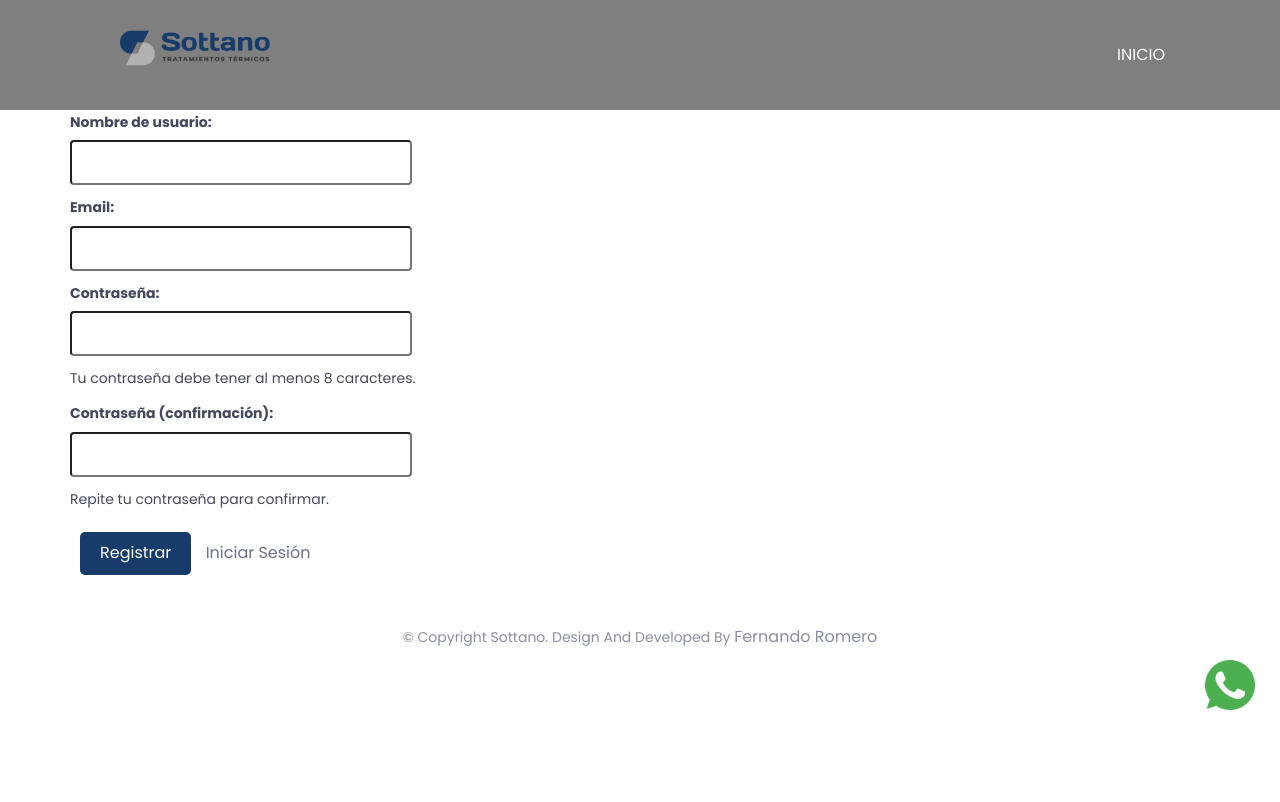
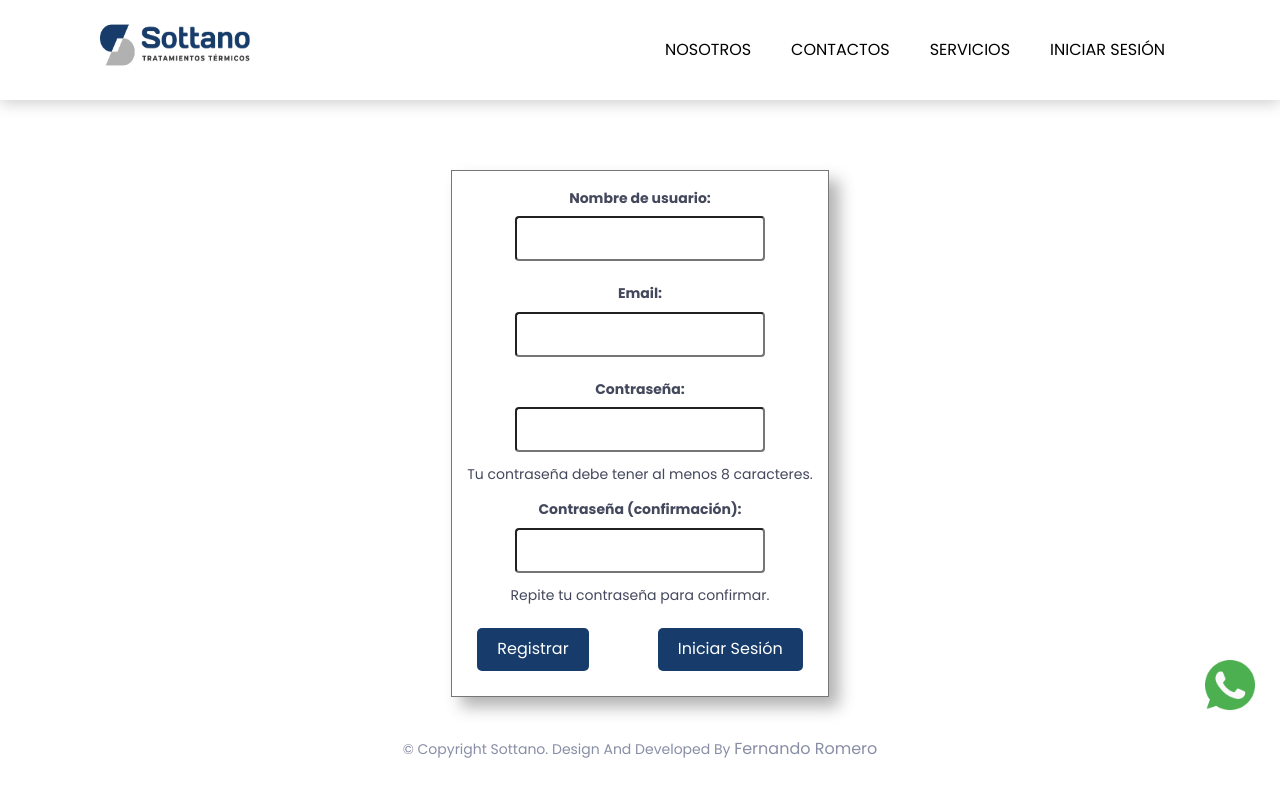
Before and after one commit to Kairo-03/sottanoweb, a Django app: page /register/ in a window 1280 px wide. Before the commit the page ends 710 px from the top, so only its background shows below. Run offline with Django 4.2, Linux system fonts and the light colour scheme; some libraries are stand-ins or nearby versions.

Commit message:
Arreglos Front-END

```diff
--- a/mainapp/static/assets/css/style.css
+++ b/mainapp/static/assets/css/style.css
@@ -10,12 +10,89 @@
     /* Ajusta automáticamente la altura para mantener la proporción */
 }
 
-.login__form {
+
+/* Time line */
+
+.primer__linea_tiempo{
+    padding: 10px 0px 0px 0px;
+}
+
+@media (min-width: 1200px) {
+
+}
+
+#cuarta__linea_tiempo{
+    padding: 0px 0px 20px 0px;
+    margin-bottom: 0px;
+}
+
+#segundo__parrafo_linea_tiempo{
+    padding: 12px 0px 0px 0px;
+}
+
+
+@media (max-width: 990px) {
+    .main-timeline:before {
+        display: none;
+    }
+    .timeline-content span>i,
+.experience-time span>i {
+    display: none;
+}
+}
+@media (max-width: 1200px) {
+    .fa-circle{
+        left: -15.5%!important;
+    }
+    .timeline-content h2 span>i,
+.experience-time h2 span>i {
+    left: -15.5%!important;
+}
+}
+
+/* End timeline */
+
+/* Padre 2 header */
+
+.header-area2 {
+    background-color: white!important;
+}
+#header__nav__container,
+.navbar-header,
+#button__nav,
+#button__nav li,
+#button__nav li a{
+    height: 100px;
+}
+#button__nav li a{
+    display: flex;
+    align-items: center;
+}
+.container__login{
+    display: flex;
+    justify-content: center;
+    margin-top: 170px;
+}
+.login__form{
+    border: 1px solid rgb(118, 118, 118);
+    padding: 15px;
+    box-shadow: 10px 10px 15px 0px rgba(0, 0, 0, 0.3);
     color: #000;
 }
+.login__form p{
+    display: flex;
+    flex-direction: column;
+    align-items: center;
+    margin-bottom: 10px;
+}
 
-.login__form p {
-    margin-bottom: 10px;
+.login__form p input{
+    width: 250px;
+}
+
+.login__form__buttons{
+    display: flex;
+    justify-content: space-between;
 }
 
 .login__form input {
@@ -42,6 +119,10 @@
     margin: 10px;
     cursor: pointer;
     border-radius: 5px;
+}
+
+.login__form button a {
+    color: white;
 }
 
 .login__form button:hover {
@@ -155,6 +236,8 @@
     .navbar-nav {
         margin: 0px 80px 0px 0px;
     }
+
+
 }
 
 #mi-nav {
@@ -341,8 +424,6 @@ body {
     z-index: 9999;
 }
 
-@media (min-width: 1024px) {}
-
 nav.navbar.bootsnav.no-background {
     background-color: rgba(0, 0, 0, 0.596);
     transition: background-color 0.3s ease;
@@ -388,7 +469,7 @@ nav.navbar.bootsnav ul.nav>li>a {
 nav.navbar.bootsnav ul.nav>li>a:hover,
 nav.navbar.bootsnav ul.nav>li>a:focus,
 nav.navbar.bootsnav ul.nav>li.active>a {
-    color: #00126c;
+    color: white;
 }
 
 nav.navbar.bootsnav ul.nav>li.dropdown>a.dropdown-toggle:after {
@@ -699,7 +780,7 @@ span.single-timeline-horizontal.spacial-horizontal-line {
 /*-------------------------------------
         6.  Skills
 --------------------------------------*/
-.skills {}
+
 
 .skill-content {
     padding: 50px 0 80px;
@@ -817,11 +898,10 @@ span.single-timeline-horizontal.spacial-horizontal-line {
 .main-timeline {
     position: relative;
 }
-
 .main-timeline:before {
     content: "";
     width: 2px;
-    height: 84%;
+    height: 87%;
     background: #b2c1ce;
     position: absolute;
     top: 1.5%;
--- a/mainapp/static/assets/js/custom.js
+++ b/mainapp/static/assets/js/custom.js
@@ -1,15 +1,42 @@
 $(document).ready(function () {
     "use strict";
 
+    const path = window.location.pathname;
+    let nav = document.querySelector("#mi-nav");
+    let header = document.querySelector("#header__transparente");
+
+    function setOpaqueBackground() {
+        nav.style.backgroundColor = "rgba(255, 255, 255, 1)"; // Fondo blanco
+        header.style.backgroundColor = "rgba(255, 255, 255, 1)"; // Fondo blanco
+    }
+
+    function setTransparentBackground() {
+        nav.style.backgroundColor = "rgba(0, 0, 0, 0)"; // Transparente
+        header.style.backgroundColor = "rgba(0, 0, 0, 0)"; // Transparente
+    }
+
+    function cambiarColorBotones(color) {
+        let botones = document.querySelectorAll("#navbar-menu .smooth-menu a");
+        for (let i = 0; i < botones.length; i++) {
+            botones[i].style.color = color;
+        }
+    }
+
+    // Comprobar si la ruta actual es servicios, login o register
+    if (path.includes("/servicios") || path.includes("/login") || path.includes("/register")) {
+        setOpaqueBackground();
+        cambiarColorBotones("black");
+    } else {
         window.addEventListener("scroll", function () {
-		let nav = document.querySelector("#mi-nav");
-
             if (window.scrollY > 100) {
-			nav.style.backgroundColor = "rgba(255, 255, 255, 1)";
+                setOpaqueBackground();
+                cambiarColorBotones("black");
             } else {
-			nav.style.backgroundColor = "rgba(0, 0, 0, 0)";
+                setTransparentBackground();
+                cambiarColorBotones("white");
             }
         });
+    }
 
     function cambiarColorBotones(color) {
         let botones = document.querySelectorAll("#navbar-menu .smooth-menu a");
@@ -17,25 +44,6 @@ $(document).ready(function () {
         for (let i = 0; i < botones.length; i++) {
             botones[i].style.color = color;
         }
-	}
-	window.addEventListener("scroll", function () {
-		if (window.scrollY > 100) {
-			cambiarColorBotones("black");
-		} else {
-			cambiarColorBotones("white");
-		}
-	});
-
-	// Llama a la función cambiarColorBotones cuando se hace scroll
-
-	document.addEventListener("DOMContentLoaded", function () {
-		let currentIndex = 0;
-		const items = document.querySelectorAll('.carousel-item');
-
-		function showSlide(index) {
-			items.forEach(item => {
-				item.style.transform = `translateX(-${index * 100}%)`;
-			});
     }
 
 		function prevSlide() {
@@ -87,11 +95,17 @@ $(document).ready(function () {
 	//=============
 
 	$('li.smooth-menu a').bind("click", function (event) {
+		var anchor = $(this);
+		var href = anchor.attr('href');
+
+		// Comprueba si el enlace comienza con "#", lo que indica un enlace interno.
+		if (href.startsWith("#")) {
 			event.preventDefault();
-		var anchor = $(this);
 			$('html, body').stop().animate({
-			scrollTop: $(anchor.attr('href')).offset().top - 0
-		}, 1200, 'easeInOutExpo');
+				scrollTop: $(href).offset().top - 0
+			}, 1200, 'swing');
+
+		}
 	});
 
 	$('body').scrollspy({
@@ -166,5 +180,3 @@ $(document).ready(function () {
 		$(".header-text h2,.header-text p").addClass("animated fadeInUp").css({ 'opacity': '0' });
 		$(".header-text a").addClass("animated fadeInDown").css({ 'opacity': '0' });
 	});
-
-});
--- a/mainapp/templates/autenticacion/register.html
+++ b/mainapp/templates/autenticacion/register.html
@@ -1,8 +1,8 @@
-{% extends 'padre.html' %}
+{% extends 'padre2.html' %}
 {% load static %}
 
 
-{% block main %}
+{% block cuerpo %}
 <div class="container container__login">
     <form class="login__form" action="" method="post">
 
@@ -10,8 +10,11 @@
 
         {{form.as_p|safe}}
 
-        <button type="submit">Registrar</button>
-        <a href="{% url 'login' %}">Iniciar Sesión</a>
+        <div class="login__form__buttons">
+            <button type="submit">Registrar</button>
+            <button type="submit"><a href="{% url 'login' %}">Iniciar Sesión</a></button>
+        </div>
+
     </form>
 </div>
-{% endblock main %}
+{% endblock cuerpo %}
--- a/mainapp/templates/padre.html
+++ /dev/null
@@ -1,77 +0,0 @@
-<!doctype html>
-<html class="no-js" lang="en">
-{% load static %}
-
-<head>
-    <meta charset="utf-8">
-    <meta http-equiv="X-UA-Compatible" content="IE=edge">
-    <meta name="viewport" content="width=device-width, initial-scale=1">
-    <link
-        href="https://fonts.googleapis.com/css?family=Poppins:100,200,300,400,500,600,700,800,900&amp;subset=devanagari,latin-ext"
-        rel="stylesheet">
-    <title>Sottano</title>
-    <link rel="shortcut icon" type="image/icon" href="{% static 'assets/logo/icono-sin-fondo.png' %}" />
-    <link rel="stylesheet" href="{% static 'assets/css/font-awesome.min.css' %}">
-    <link rel="stylesheet" href="{% static 'assets/css/flaticon.css' %}">
-    <link rel="stylesheet" href="{% static 'assets/css/animate.css' %}">
-    <link rel="stylesheet" href="{% static 'assets/css/owl.carousel.min.css' %}">
-    <link rel="stylesheet" href="{% static 'assets/css/owl.theme.default.min.css' %}">
-    <link rel="stylesheet" href="{% static 'assets/css/bootstrap.min.css' %}">
-    <link rel="stylesheet" href="{% static 'assets/css/bootsnav.css' %}">
-    <link rel="stylesheet" href="{% static 'assets/css/style.css' %}">
-    <link rel="stylesheet" href="{% static 'assets/css/responsive.css' %}">
-</head>
-
-<body>
-    <header class="header__padre">
-        <nav>
-            <div class="navbar__padre">
-                <a href="{% url 'home' %}" class="padre__logo"><img src="{% static 'assets/logo/icon-navbar.png' %}"
-                        alt="Logo"></a>
-                <div class="nav-links__padre">
-                    <ul class="nav navbar-nav navbar-right" data-in="fadeInDown" data-out="fadeOutUp">
-                        <li class="smooth-menu"><a class="button__color__transition boton-menu"
-                                href="{% url 'home' %}">INICIO</a>
-                        </li>
-                    </ul>
-                </div>
-            </div>
-        </nav>
-    </header>
-    <section>
-        {% block main %}
-
-        {% endblock main %}
-    </section>
-    <footer id="footer-copyright" class="footer-copyright">
-        <!-- Texto Footer -->
-        <div class="container">
-            <div class="hm-footer-copyright text-center">
-                <p>&copy; copyright sottano. design and developed by <a href="#">Fernando Romero</a></p>
-            </div>
-        </div>
-        <!-- Icono fijo de scroll up -->
-        <div id="return-to-top-whatsapp">
-            <div class="circulo"></div>
-            <a href="https://api.whatsapp.com/send?phone=5491166073643" class="padre__whatsapp__link"></a>
-        </div>
-        <div id="scroll-Top">
-            <div class="return-to-top">
-                <a class="fa fa-angle-up " id="scroll-top"></a>
-            </div>
-        </div>
-    </footer>
-    <script src="{% static 'assets/js/jquery.js' %}"></script>
-    <script src="https://cdnjs.cloudflare.com/ajax/libs/modernizr/2.8.3/modernizr.min.js"></script>
-    <script src="{% static 'assets/js/bootsnav.js' %}"></script>
-    <script src="{% static 'assets/js/jquery.sticky.js' %}"></script>
-    <script src="{% static 'assets/js/progressbar.js' %}"></script>
-    <script src="{% static 'assets/js/jquery.appear.js' %}"></script>
-    <script src="{% static 'assets/js/owl.carousel.min.js' %}"></script>
-    <script src="https://cdnjs.cloudflare.com/ajax/libs/jquery-easing/1.4.1/jquery.easing.min.js"></script>
-    <script src="{% static 'assets/js/custom.js' %}"></script>
-    <script src="https://code.jquery.com/jquery-3.6.0.min.js"></script>
-    <script src="https://cdn.jsdelivr.net/npm/bootstrap@5.3.0/dist/js/bootstrap.bundle.min.js"></script>
-</body>
-
-</html>
--- a/mainapp/templates/padre2.html
+++ b/mainapp/templates/padre2.html
@@ -18,14 +18,14 @@
     <link rel="stylesheet" href="{% static 'assets/css/owl.theme.default.min.css' %}">
     <link rel="stylesheet" href="{% static 'assets/css/bootstrap.min.css' %}">
     <link rel="stylesheet" href="{% static 'assets/css/bootsnav.css' %}">
+    <link rel="stylesheet" href="{% static 'assets/css/responsive.css' %}">
     <link rel="stylesheet" href="{% static 'assets/css/style.css' %}">
-    <link rel="stylesheet" href="{% static 'assets/css/responsive.css' %}">
 </head>
 
 <body>
     <header id="header__transparente" class="top-area">
         <!-- Header -->
-        <div class="header-area">
+        <div class="header-area header-area2">
             <nav class="navbar navbar-default bootsnav navbar-fixed dark no-background" id="mi-nav">
                 <div id="header__nav__container" class="container">
                     <div class="navbar-header">
@@ -37,14 +37,12 @@
                                 src="{% static 'assets/logo/icon-navbar.png' %}" alt="Sottano Icon"></a>
                     </div>
                     <div class="collapse navbar-collapse menu-ui-design" id="navbar-menu">
-                        <ul class="nav navbar-nav navbar-right" data-in="fadeInDown" data-out="fadeOutUp">
+                        <ul class="nav navbar-nav navbar-right" id="button__nav" data-in="fadeInDown" data-out="fadeOutUp">
                             <!-- Nav area -->
                             <li class="smooth-menu"><a class="button__color__transition boton-menu"
-                                    href="#about">Nosotros</a></li>
+                                    href="#nosotros">Nosotros</a></li>
                             <li class="smooth-menu"><a class="button__color__transition boton-menu"
-                                    href="#contact">contact</a></li>
-                            <!-- <li class="smooth-menu"><a class="button__color__transition boton-menu" href="#">clients</a>
-                            </li> -->
+                                    href="#contactos">Contactos</a></li>
                             <li class="smooth-menu"><a class="button__color__transition boton-menu"
                                     href="{% url 'serv' %}">Servicios</a></li>
                             {% if user.is_authenticated %}
@@ -69,6 +67,7 @@
                 </div>
             </nav>
         </div>
+    </header>
         <div class="clearfix"></div>
 
 
```
Also changed, not shown: mainapp/templates/autenticacion/login.html (+8 -5 lines), mainapp/templates/index.html (+5 -5 lines). Lines whose indentation alone changed are shown as unchanged.
